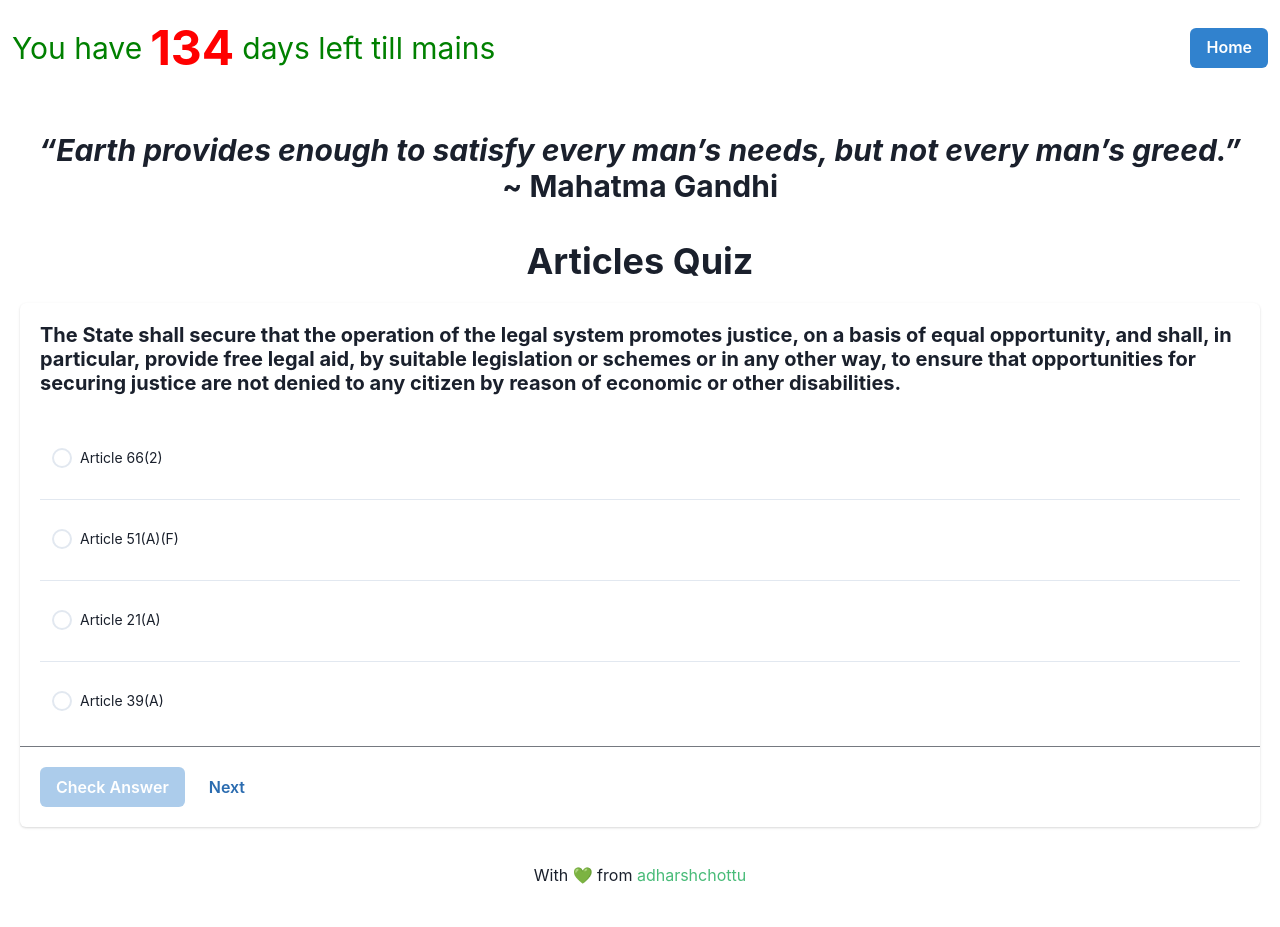
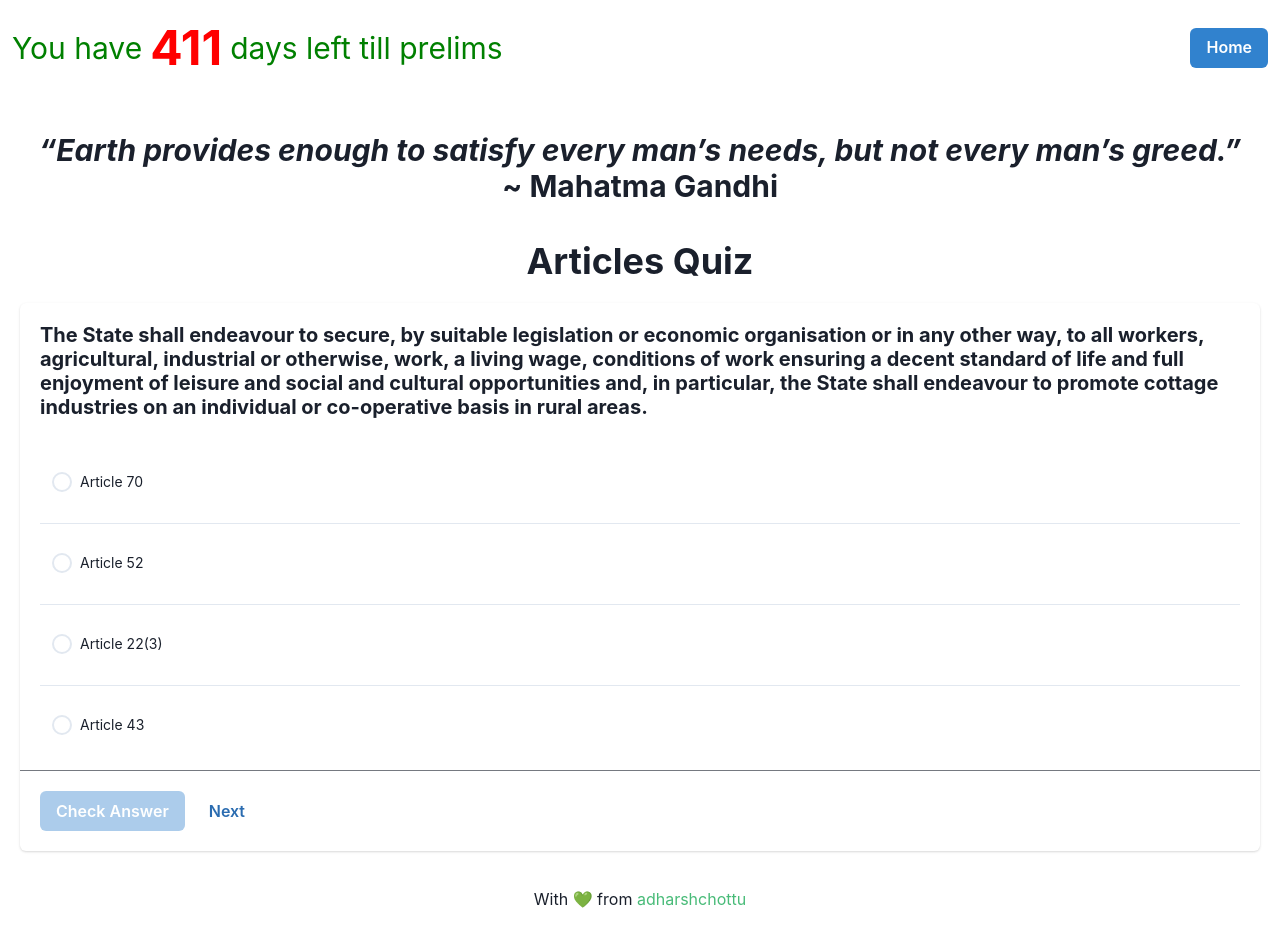
Before and after one commit to adharshchottu/upsc-quiz-app, a React (Vite) app: page /articles in a window 1280 px wide. Before the commit the page ends 903 px from the top, so only its background shows below. Built offline with nearby package versions, Linux system fonts and the light colour scheme.

Commit message:
articles update

```diff
--- a/src/components/Navbar.tsx
+++ b/src/components/Navbar.tsx
@@ -6,9 +6,9 @@ const Daysleft = () => {
     // days left
     const oneDay = 24 * 60 * 60 * 1000;
     const today: any = new Date();
-    const examDate: any = new Date(2023, 8, 14);
+    const examDate: any = new Date(2024, 5, 17);
     const examDays = Math.round((examDate - today) / oneDay);
-    const examName = "mains";
+    const examName = "prelims";
 
 
     return <>
--- a/src/data/articles.ts
+++ b/src/data/articles.ts
@@ -1169,6 +1169,81 @@ const articlesDataSet: Articles[] = [
         "articleNo": "107(5)",
         "article": "A Bill which is pending in the House of the People, or which having been passed by the House of the People is pending in the Council of States, shall, subject to the provisions of article 108, lapse on a dissolution of the House of the People.",
         "part": "V"
+    },
+    {
+        "articleNo": "324(1)",
+        "article": "The superintendence, direction and control of the preparation of the electoral rolls for, and the conduct of, all elections to Parliament and to the Legislature of every State and of elections to the offices of President and Vice-President held under this Constitution shall be vested in a Commission (referred to in this Constitution as the Election Commission).",
+        "part": "XV"
+    },
+    {
+        "articleNo": "324(2)",
+        "article": "The Election Commission shall consist of the Chief Election Commissioner and such number of other Election Commissioners, if any, as the President may from time to time fix and the appointment of the Chief Election Commissioner and other Election Commissioners shall, subject to the provisions of any law made in that behalf by Parliament, be made by the President.",
+        "part": "XV"
+    },
+    {
+        "articleNo": "324(3)",
+        "article": "When any other Election Commissioner is so appointed the Chief Election Commissioner shall act as the Chairman of the Election Commission.",
+        "part": "XV"
+    },
+    {
+        "articleNo": "324(4)",
+        "article": "Before each general election to the House of the People and to the Legislative Assembly of each State, and before the first general election and thereafter before each biennial election to the Legislative Council of each State having such Council, the President may also appoint after consultation with the Election Commission such Regional Commissioners as he may consider necessary to assist the Election Commission in the performance of the functions conferred on the Commission by clause (1).",
+        "part": "XV"
+    },
+    {
+        "articleNo": "324(5)",
+        "article": `Subject to the provisions of any law made by Parliament, the conditions of service and tenure of office of the Election Commissioners and the Regional Commissioners shall be such as the President may by rule determine:
+            Provided that the Chief Election Commissioner shall not be removed from his office except in like manner and on the like grounds as a Judge of the Supreme Court and the conditions of service of the Chief Election Commissioner shall not be varied to his disadvantage after his appointment:
+            Provided further that any other Election Commissioner or a Regional Commissioner shall not be removed from office except on the recommendation of the Chief Election Commissioner.`,
+        "part": "XV"
+    },
+    {
+        "articleNo": "324(6)",
+        "article": "The President, or the Governor of a State, shall, when so requested by the Election Commission, make available to the Election Commission or to a Regional Commissioner such staff as may be necessary for the discharge of the functions conferred on the Election Commission by clause (1).",
+        "part": "XV"
+    },
+    {
+        "articleNo": "325",
+        "article": `There shall be one general electoral roll for every territorial constituency for election to either House of Parliament or to the
+        House or either House of the Legislature of a State and no person shall be ineligible for inclusion in any such roll or claim to be included
+        in any special electoral roll for any such constituency on grounds only of religion, race, caste, sex or any of them.`,
+        "part": "XV"
+    },
+    {
+        "articleNo": "326",
+        "article": `The elections to the House of the People and to the Legislative Assembly of every State shall be on the basis of adult suffrage;
+        that is to say, every person who is a citizen of India and who is not less than eighteen years of age on such date as may be fixed in that behalf
+        by or under any law made by the appropriate Legislature and is not otherwise disqualified under this Constitution or any law made by the appropriate
+        Legislature on the ground of non-residence, unsoundness of mind, crime or corrupt or illegal practice, shall be entitled to be registered as a voter at any such election.`,
+        "part": "XV"
+    },
+    {
+        "articleNo": "327",
+        "article": `Subject to the provisions of this Constitution, Parliament may from time to time by law make provision with respect to all matters relating to,
+        or in Connection with, elections to either House of Parliament or to the House or either House of the Legislature of a State including the preparation of
+        electoral rolls, the delimitation of constituencies and all other matters necessary for securing the due constitution of such House or Houses.`,
+        "part": "XV"
+    },
+    {
+        "articleNo": "328",
+        "article": `Subject to the provisions of this Constitution and in so far as provision in that behalf is not made by Parliament, the Legislature
+        of a State may from time to time by law make provision with respect to all matters relating to, or in connection with, the elections to the House
+        or either House of the Legislature of the State including the preparation of electoral rolls and all other matters necessary for securing the due
+        constitution of such House or Houses.`,
+        "part": "XV"
+    },
+    {
+        "articleNo": "329(a)",
+        "article": `Notwithstanding anything in this Constitution the validity of any law relating to the delimitation of constituencies or the allotment
+        of seats to such constituencies, made or purporting to be made under article 327 or article 328, shall not be called in question in any court;`,
+        "part": "XV"
+    },
+    {
+        "articleNo": "329(b)",
+        "article": `Notwithstanding anything in this Constitution no election to either House of Parliament or to the House or either House of the Legislature
+        of a State shall be called in question except by an election petition presented to such authority and in such manner as may be provided for by or under
+        any law made by the appropriate Legislature.`,
+        "part": "XV"
     }
 ]
 
--- a/src/data/articlesHighlight.ts
+++ b/src/data/articlesHighlight.ts
@@ -894,6 +894,36 @@ const articlesHighlightDataSet: Articles[] = [
         "articleNo": "151",
         "article": `Audit reports.`,
         "part": "V"
+    },
+    {
+        "articleNo": "324",
+        "article": `Superintendence, direction and control of elections to be vested in an Election Commission`,
+        "part": "XV"
+    },
+    {
+        "articleNo": "325",
+        "article": `No person to be ineligible for inclusion in, or to claim to be included in a special, electoral roll on grounds of religion, race, caste or sex`,
+        "part": "XV"
+    },
+    {
+        "articleNo": "326",
+        "article": `Elections to the House of the People and to the Legislative Assemblies of States to be on the basis of adult suffrage`,
+        "part": "XV"
+    },
+    {
+        "articleNo": "327",
+        "article": `Power of Parliament to make provision with respect to elections to Legislatures`,
+        "part": "XV"
+    },
+    {
+        "articleNo": "328",
+        "article": `Power of Legislature of a State to make provision with respect to elections to such Legislature`,
+        "part": "XV"
+    },
+    {
+        "articleNo": "329",
+        "article": `Bar to interference by courts in electoral matters`,
+        "part": "XV"
     }
 ]
 
```
